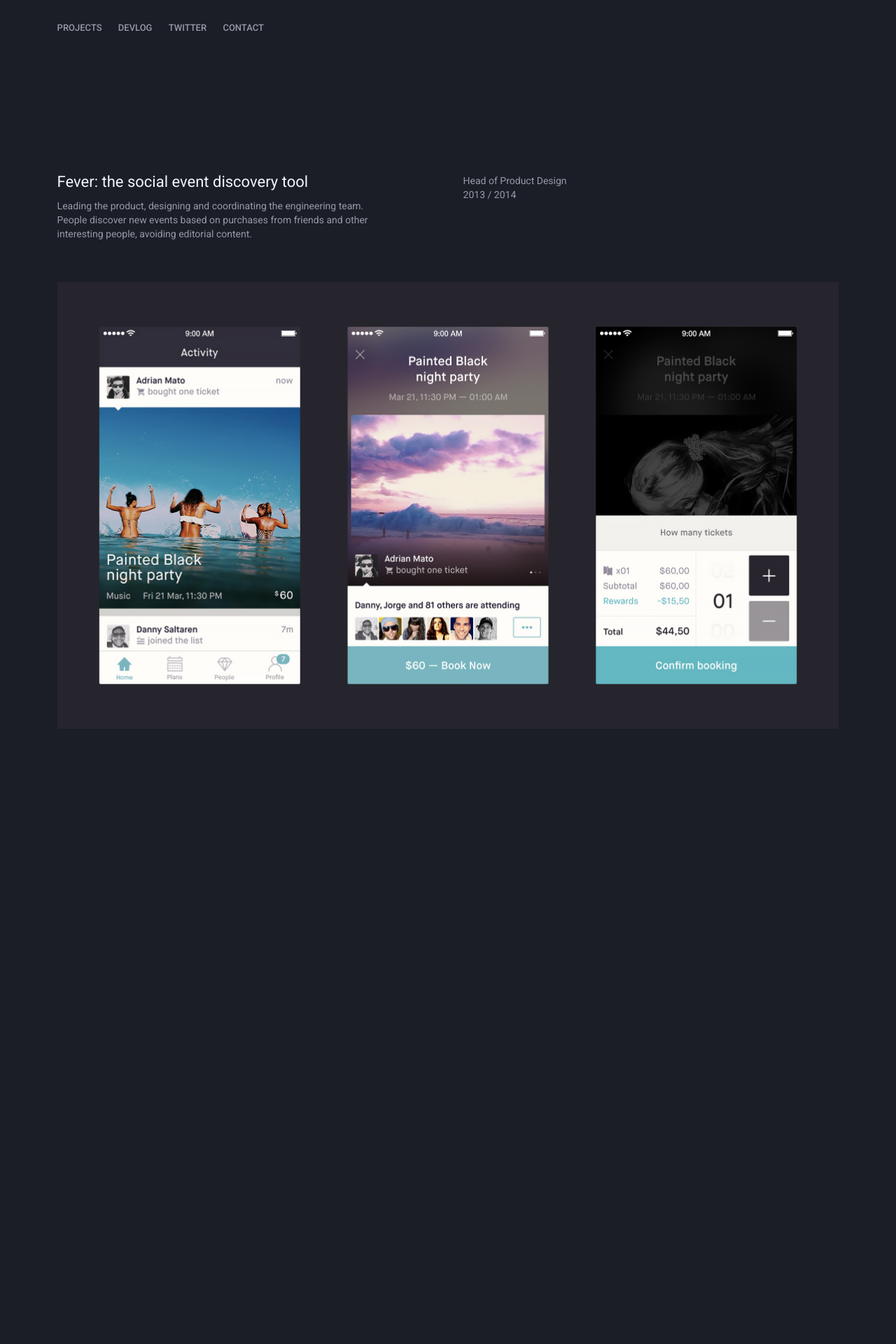
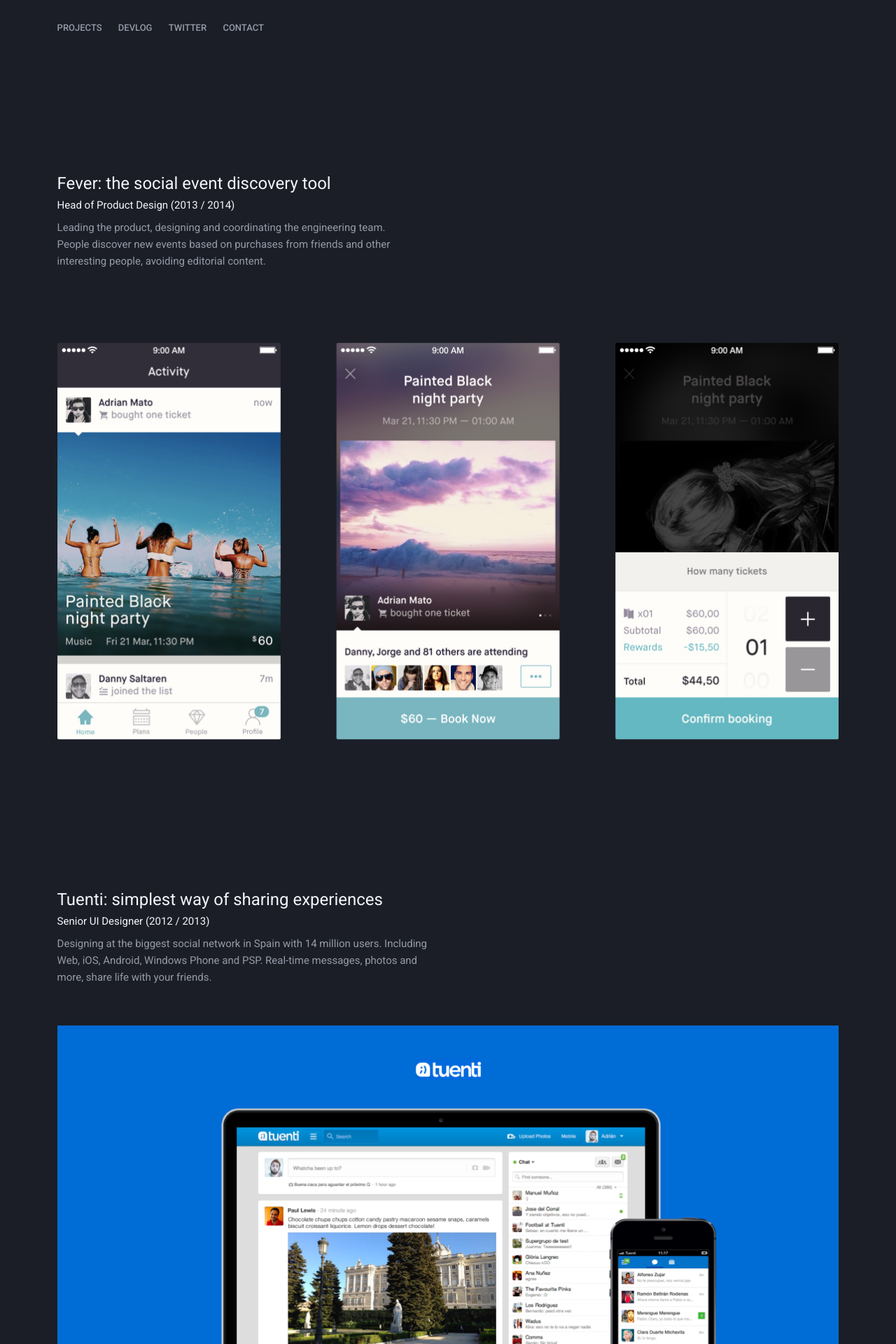
Before and after one commit to adrianmg/old-portfolio, a Jekyll site: the page built from index.md, in a window 1280 px wide. Shown: the part 772-2692 px from the top of the page at 70% size. Built offline with Jekyll 4.4.1, drawn with Linux system fonts in a browser that asks for light colours; nearby versions of some CDN libraries; before the commit the page ends 1819 px from its top, so only the background shows below that; some of the changed text lies outside the part shown.

Commit message:
New projects and layout added

```diff
--- a/_includes/projects.html
+++ b/_includes/projects.html
@@ -1,24 +1,51 @@
 <a name="projects" id="projects"></a>
 <div class="projects">
 
-	<!-- Project -->
+	<!-- Project Fever -->
 	<div class="project">
 		<div class="project-description">
-			<div class="left">
-				<h2>Fever: the social event discovery tool</h2>
-				<p>
-					Leading the product, designing and coordinating the engineering team.
-					<br>People discover new events based on purchases from friends and other interesting people, avoiding editorial content.
-				</p>
-			</div>
-			<ul>
-				<li>Head of Product Design</li>
-				<li>2013 / 2014</li>
-			</ul>
+			<h2>Fever: the social event discovery tool</h2>
+			<h3>Head of Product Design (2013 / 2014)</h3>
+			<p>
+				Leading the product, designing and coordinating the engineering team.
+				<br>
+				People discover new events based on purchases from friends and other interesting people, avoiding editorial content.
+			</p>
 		</div>
 		<div class="image-container">
 			<img src="{{ "/projects/fever-01.jpg" | relative_url }}">
 		</div>
 	</div>
 
+	<!-- Project Tuenti -->
+	<div class="project">
+		<div class="project-description">
+			<h2>Tuenti: simplest way of sharing experiences</h2>
+			<h3>Senior UI Designer (2012 / 2013)</h3>
+			<p>
+				Designing at the biggest social network in Spain with 14 million users.
+				Including Web, iOS, Android, Windows Phone and PSP.
+				Real-time messages, photos and more, share life with your friends.
+			</p>
+		</div>
+		<div class="image-container">
+			<img src="{{ "/projects/tuenti-01.png" | relative_url }}">
+		</div>
+	</div>
+
+	<!-- Project Aplazame -->
+	<div class="project">
+		<div class="project-description">
+			<h2>Aplazame: simple deferred online payments</h2>
+			<h3>Product Design & Front-End (2014)</h3>
+			<p>
+				Defining product and designing an online payment integrated browser solution.
+				Complex deffered payment the easy way: decide when do you wan to pay. Mobile, tablet and Desktop.
+			</p>
+		</div>
+		<div class="image-container">
+			<img src="{{ "/projects/aplazame-01.png" | relative_url }}">
+		</div>
+	</div>
+
 </div>
--- a/_sass/res/_base.scss
+++ b/_sass/res/_base.scss
@@ -61,7 +61,7 @@
 /**
  * Headers
  */
-h1, h2 {
+h1, h2, h3 {
   color: $title-color;
 }
 
--- a/_sass/res/_layout.scss
+++ b/_sass/res/_layout.scss
@@ -61,25 +61,27 @@
   padding-top: 12.0rem;
 }
 .project {
-  margin-bottom: 14.1rem;
+  margin-bottom: 16.1rem;
   padding: 0 $base-padding;
   // padding: 0 5.7%;
 }
 .project-description {
-  margin-bottom: 5.5rem;
-  font-size: 1.4rem;
-  line-height: 2.0rem;
-  display: flex;
-}
-.project-description .left {
-  max-width: 46.0rem;
-  margin-right: 12.0rem;
+  max-width: 54.0rem;
+  margin-bottom: 5.7rem;
+  font-size: 1.5rem;
+  line-height: 2.4rem;
 }
 .project-description h2{
-  font-size: 2.2rem;
-  line-height: 2.4rem;
+  font-size: 2.4rem;
+  line-height: 2.8rem;
   font-weight: 400;
-  margin-bottom: 1.2rem;
+  margin-bottom: .7rem;
+}
+.project-description h3{
+  font-weight: 400;
+  font-size: 1.5rem;
+  line-height: 2.0rem;
+  margin-bottom: 1.0rem;
 }
 .image-container {
   width: 100%;
```
Also changed, not shown: projects/aplazame-01.png (added), projects/fever-01-old.jpg (added), projects/fever-01.jpg, projects/fever-01.png (added), projects/tuenti-01.png (added).
